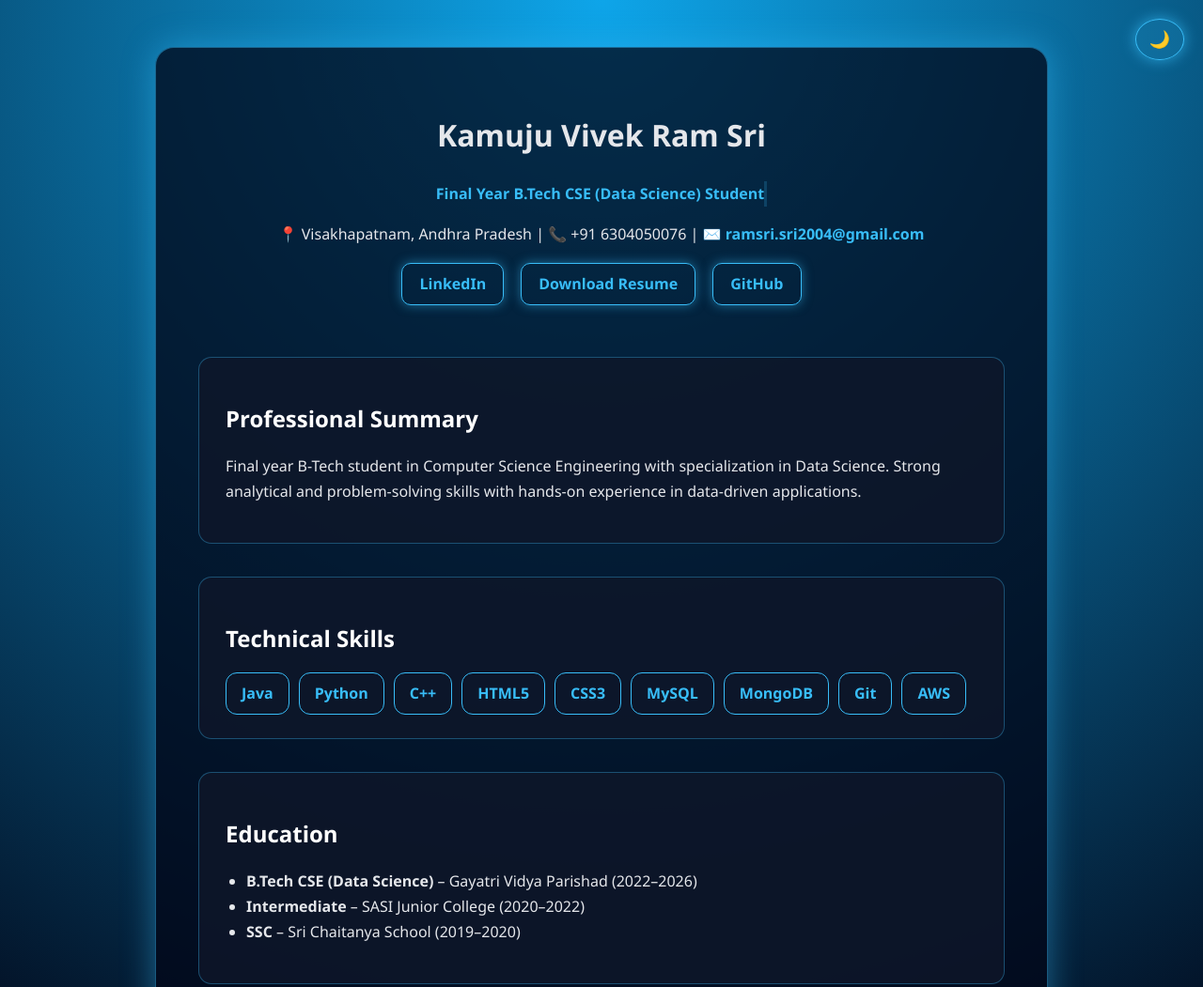
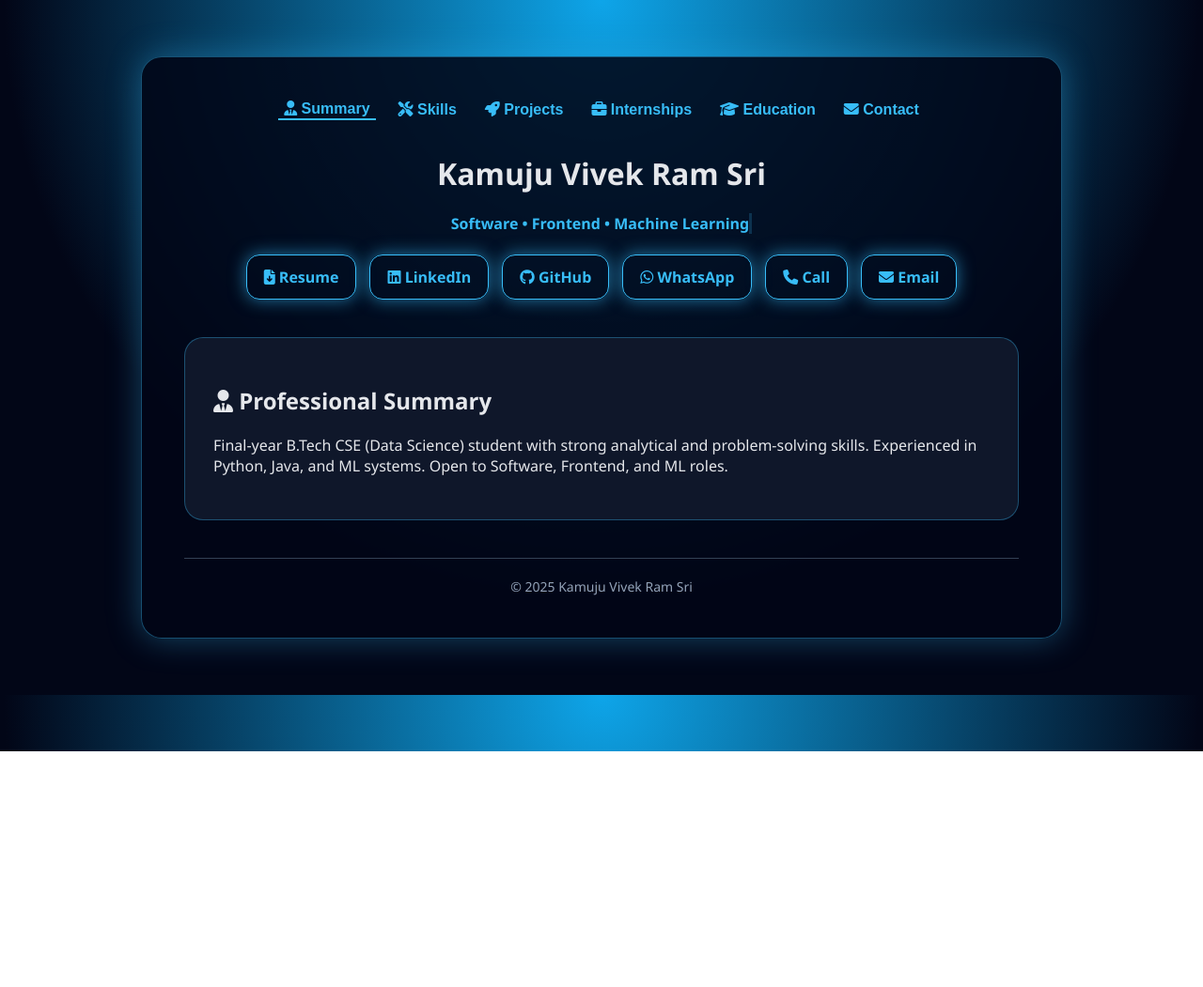
Before and after one commit to ramsri90/portfolio1, a plain HTML site: page index.html in a window 1280 px wide. Shown: the top 1051 px of the page at 94% size. After the commit the page ends 800 px from the top, so only its background shows below. Drawn offline with Linux system fonts and the light colour scheme.

Commit message:
Enhance index.html with new sections and styles
Added meta description and updated styles for better visual consistency. Enhanced sections for summary, skills, projects, internships, education, and contact information.

```diff
--- a/index.html
+++ b/index.html
@@ -4,295 +4,304 @@
 <meta charset="UTF-8" />
 <meta name="viewport" content="width=device-width, initial-scale=1.0" />
 <title>Kamuju Vivek Ram Sri | Portfolio</title>
+<meta name="description" content="Animated portfolio for Software, Frontend and ML roles." />
+
+<!-- Font Awesome -->
+<link rel="stylesheet" href="https://cdnjs.cloudflare.com/ajax/libs/font-awesome/6.5.0/css/all.min.css"/>
 
 <style>
-    :root {
-      --primary: #2563eb;
-      --accent: #38bdf8;
+:root{
+  --primary:#38bdf8;
+  --bg:#020617;
+  --card:#0f172a;
+  --text:#e5e7eb;
+}
+*{box-sizing:border-box}
+html{scroll-behavior:smooth}
+
+body{
+  margin:0;
+  font-family:"Segoe UI",Roboto,Arial,sans-serif;
+  background:radial-gradient(circle at top,#0ea5e9,var(--bg) 65%);
+  color:var(--text);
 }
 
-    * { box-sizing: border-box; }
-
-    body {
-      font-family: "Segoe UI", Roboto, Arial, sans-serif;
-      margin: 0;
-      min-height: 100vh;
-      background: radial-gradient(circle at top, #0ea5e9, #020617 60%);
-      color: #e5e7eb;
-      line-height: 1.7;
-      overflow-x: hidden;
-      transition: background 0.4s ease, color 0.4s ease;
+/* Container */
+.container{
+  max-width:980px;
+  margin:60px auto;
+  padding:45px;
+  background:rgba(2,6,23,.88);
+  border-radius:22px;
+  border:1px solid rgba(56,189,248,.4);
+  box-shadow:0 0 35px rgba(56,189,248,.35);
 }
 
-    body.light {
-      background: linear-gradient(135deg, #e0f2fe, #ffffff);
-      color: #020617;
+/* Navigation */
+nav{
+  display:flex;
+  justify-content:center;
+  gap:18px;
+  margin-bottom:35px;
+  flex-wrap:wrap;
+}
+nav button{
+  background:none;
+  border:none;
+  color:var(--primary);
+  font-weight:600;
+  font-size:16px;
+  cursor:pointer;
+}
+nav button.active{
+  border-bottom:2px solid var(--primary);
 }
 
-    .container {
-      max-width: 950px;
-      margin: 50px auto;
-      background: rgba(2, 6, 23, 0.75);
-      padding: 45px;
-      border-radius: 20px;
-      box-shadow: 0 0 35px rgba(56, 189, 248, 0.45);
-      border: 1px solid rgba(56, 189, 248, 0.45);
-      animation: containerFade 1.2s ease;
+/* Header */
+header{
+  text-align:center;
+  margin-bottom:40px;
+}
+.typing{
+  color:var(--primary);
+  font-weight:600;
+  border-right:3px solid var(--primary);
+  white-space:nowrap;
+  overflow:hidden;
+  width:fit-content;
+  margin:10px auto;
+  animation:typing 4s steps(40),blink .8s infinite;
+}
+@keyframes typing{from{width:0}to{width:100%}}
+@keyframes blink{50%{border-color:transparent}}
+
+/* Hero links */
+.hero-links{
+  margin-top:22px;
+  display:flex;
+  justify-content:center;
+  gap:14px;
+  flex-wrap:wrap;
+}
+.hero-links a{
+  padding:12px 18px;
+  border-radius:14px;
+  border:1px solid var(--primary);
+  color:var(--primary);
+  text-decoration:none;
+  font-weight:600;
+  box-shadow:0 0 18px rgba(56,189,248,.6);
+  transition:.35s;
+}
+.hero-links a:hover{
+  transform:translateY(-6px) scale(1.08);
+  box-shadow:0 0 30px rgba(255,255,255,.95);
+  background:rgba(56,189,248,.15);
 }
 
-    @keyframes containerFade {
-      from { opacity: 0; transform: translateY(25px); }
-      to { opacity: 1; transform: translateY(0); }
+/* ===== Sections ===== */
+.content-section{
+  display:none;
+  padding:30px;
+  background:var(--card);
+  border-radius:20px;
+  border:1px solid rgba(56,189,248,.35);
+  margin-top:25px;
+  cursor:pointer;
 }
 
-    header {
-      text-align: center;
-      padding-bottom: 25px;
-      margin-bottom: 30px;
+/* On section load */
+.content-section.animate{
+  animation:sectionGlow .7s ease;
 }
 
-    a.email-link {
-      color: #38bdf8;
-      text-decoration: none;
-      font-weight: 600;
-      position: relative;
+/* On click animation */
+.content-section.clicked{
+  animation:boxClick .35s ease;
 }
 
-    a.email-link::after {
-      content: "";
-      position: absolute;
-      left: 0;
-      bottom: -2px;
-      width: 0;
-      height: 2px;
-      background: #38bdf8;
-      transition: width 0.3s ease;
+@keyframes sectionGlow{
+  from{
+    opacity:0;
+    transform:translateY(25px) scale(.95);
+  }
+  to{
+    opacity:1;
+    transform:translateY(0) scale(1.02);
+    box-shadow:0 0 35px rgba(255,255,255,.9);
+  }
 }
 
-    a.email-link:hover::after {
-      width: 100%;
+@keyframes boxClick{
+  0%{
+    transform:scale(1);
+    box-shadow:0 0 20px rgba(255,255,255,.6);
+  }
+  50%{
+    transform:scale(1.03);
+    box-shadow:0 0 45px rgba(255,255,255,.95);
+  }
+  100%{
+    transform:scale(1);
+    box-shadow:0 0 25px rgba(255,255,255,.6);
+  }
 }
 
-    .links {
-      margin-top: 15px;
-      display: flex;
-      justify-content: center;
-      gap: 18px;
-      flex-wrap: wrap;
+/* Skills */
+.skills span{
+  padding:8px 16px;
+  border-radius:12px;
+  border:1px solid var(--primary);
+  color:var(--primary);
+  margin:6px;
+  display:inline-block;
 }
 
-    .links a {
-      padding: 8px 18px;
-      border-radius: 10px;
-      border: 1px solid #38bdf8;
-      color: #38bdf8;
-      text-decoration: none;
-      font-weight: 600;
-      display: inline-flex;
-      align-items: center;
-      gap: 8px;
-      box-shadow: 0 0 12px rgba(56,189,248,0.5);
-      transition: transform 0.3s ease, box-shadow 0.3s ease, background 0.3s ease;
-    }
-
-    .links a:hover {
-      transform: translateY(-4px) scale(1.05);
-      box-shadow: 0 0 30px rgba(56,189,248,0.9);
-      background: rgba(56,189,248,0.15);
-    }
-
-    .typing {
-      overflow: hidden;
-      white-space: nowrap;
-      border-right: 3px solid #38bdf8;
-      width: fit-content;
-      margin: 8px auto;
-      animation: typing 4s steps(40, end), blink 0.8s infinite;
-      color: #38bdf8;
-      font-weight: 600;
-    }
-
-    @keyframes typing {
-      from { width: 0 }
-      to { width: 100% }
-    }
-
-    @keyframes blink {
-      50% { border-color: transparent }
-    }
-
-    section {
-      margin-bottom: 35px;
-      background: rgba(15, 23, 42, 0.85);
-      padding: 25px 28px;
-      border-radius: 14px;
-      border: 1px solid rgba(56, 189, 248, 0.35);
-      opacity: 0;
-      transform: translateY(30px);
-      transition: all 0.6s ease;
-    }
-
-    section.show {
-      opacity: 1;
-      transform: translateY(0);
-    }
-
-    section:hover {
-      transform: translateY(-6px) scale(1.015);
-      box-shadow: 0 0 35px rgba(56,189,248,0.8);
-    }
-
-    section h2 {
-      color: #ffffff;
-      margin-bottom: 15px;
-    }
-
-    ul { padding-left: 22px; }
-
-    .skills {
-      display: flex;
-      flex-wrap: wrap;
-      gap: 10px;
-    }
-
-    .skills span {
-      border: 1px solid #38bdf8;
-      padding: 8px 16px;
-      border-radius: 12px;
-      color: #38bdf8;
-      font-weight: 600;
-      transition: transform 0.25s ease, box-shadow 0.25s ease;
-    }
-
-    .skills span:hover {
-      transform: scale(1.1);
-      box-shadow: 0 0 20px rgba(56,189,248,0.8);
-    }
-
-    .footer {
-      text-align: center;
-      font-size: 14px;
-      color: #94a3b8;
-      margin-top: 40px;
-      padding-top: 20px;
-      border-top: 1px solid #e5e7eb;
-    }
-
-    .theme-toggle {
-      position: fixed;
-      top: 20px;
-      right: 20px;
-      background: rgba(56,189,248,0.15);
-      border: 1px solid #38bdf8;
-      color: #38bdf8;
-      padding: 10px 14px;
-      border-radius: 50%;
-      cursor: pointer;
-      font-size: 18px;
-      box-shadow: 0 0 15px rgba(56,189,248,0.7);
-      transition: transform 0.3s ease;
-    }
-
-    .theme-toggle:hover {
-      transform: rotate(20deg) scale(1.1);
+/* Footer */
+.footer{
+  text-align:center;
+  font-size:14px;
+  color:#94a3b8;
+  margin-top:40px;
+  padding-top:20px;
+  border-top:1px solid #334155;
 }
 </style>
 </head>
 
 <body>
-<button class="theme-toggle" onclick="toggleTheme()">🌙</button>
 
 <div class="container">
+
+<nav>
+  <button class="active" onclick="showSection('summary',this)">
+    <i class="fa-solid fa-user-tie"></i> Summary
+  </button>
+  <button onclick="showSection('skills',this)">
+    <i class="fa-solid fa-screwdriver-wrench"></i> Skills
+  </button>
+  <button onclick="showSection('projects',this)">
+    <i class="fa-solid fa-rocket"></i> Projects
+  </button>
+  <button onclick="showSection('internships',this)">
+    <i class="fa-solid fa-briefcase"></i> Internships
+  </button>
+  <button onclick="showSection('education',this)">
+    <i class="fa-solid fa-graduation-cap"></i> Education
+  </button>
+  <button onclick="showSection('contact',this)">
+    <i class="fa-solid fa-envelope"></i> Contact
+  </button>
+</nav>
+
 <header>
   <h1>Kamuju Vivek Ram Sri</h1>
-  <p class="typing">Final Year B.Tech CSE (Data Science) Student</p>
-  <p>
-    📍 Visakhapatnam, Andhra Pradesh |
-    📞 +91 6304050076 |
-    ✉️ <a class="email-link" href="mailto:ramsri.sri2004@gmail.com">ramsri.sri2004@gmail.com</a>
-  </p>
+  <p class="typing">Software • Frontend • Machine Learning</p>
 
-  <div class="links">
-    <a href="https://www.linkedin.com/in/kamuju-vivek-ram-sri-209180253/" target="_blank">LinkedIn</a>
-    <a href="Kamuju-VivekRamSri-Resume.pdf" download>Download Resume</a>
-    <a href="https://github.com/ramsri90" target="_blank">GitHub</a>
+  <div class="hero-links">
+    <a href="./Kamuju-VivekRamSri-Resume.pdf.pdf" download>
+      <i class="fa-solid fa-file-arrow-down"></i> Resume
+    </a>
+    <a href="https://www.linkedin.com/in/kamujuvivekramsri" target="_blank">
+      <i class="fa-brands fa-linkedin"></i> LinkedIn
+    </a>
+    <a href="https://github.com/ramsri90" target="_blank">
+      <i class="fa-brands fa-github"></i> GitHub
+    </a>
+    <a href="https://wa.me/916304050076" target="_blank">
+      <i class="fa-brands fa-whatsapp"></i> WhatsApp
+    </a>
+    <a href="tel:+916304050076">
+      <i class="fa-solid fa-phone"></i> Call
+    </a>
+    <a href="https://mail.google.com/mail/?view=cm&fs=1&to=ramsri.sri2004@gmail.com" target="_blank">
+      <i class="fa-solid fa-envelope"></i> Email
+    </a>
   </div>
 </header>
 
-<section>
-  <h2>Professional Summary</h2>
-  <p>Final year B-Tech student in Computer Science Engineering with specialization in Data Science. Strong analytical and problem-solving skills with hands-on experience in data-driven applications.</p>
+<section id="summary" class="content-section" style="display:block">
+  <h2><i class="fa-solid fa-user-tie"></i> Professional Summary</h2>
+  <p>
+    Final-year B.Tech CSE (Data Science) student with strong analytical and problem-solving skills.
+    Experienced in Python, Java, and ML systems. Open to Software, Frontend, and ML roles.
+  </p>
 </section>
 
-<section>
-  <h2>Technical Skills</h2>
+<section id="skills" class="content-section">
+  <h2><i class="fa-solid fa-screwdriver-wrench"></i> Technical Skills</h2>
   <div class="skills">
-    <span>Java</span><span>Python</span><span>C++</span><span>HTML5</span>
-    <span>CSS3</span><span>MySQL</span><span>MongoDB</span><span>Git</span><span>AWS</span>
+    <span>Python</span><span>Java</span><span>C++</span><span>SQL</span>
+    <span>HTML5</span><span>CSS3</span><span>TensorFlow</span>
+    <span>Scikit-Learn</span><span>AWS</span><span>MongoDB</span>
   </div>
 </section>
 
-<section>
-  <h2>Education</h2>
+<section id="projects" class="content-section">
+  <h2><i class="fa-solid fa-rocket"></i> Projects</h2>
+  <p><strong>Machine Learning Model for Demographic Prediction</strong><br>
+     Age & gender prediction using TensorFlow, OpenCV, and ML pipelines.</p>
+  <p><strong>Pneumonia X-ray Detection (AWS)</strong><br>
+     ResNet18-based deep learning system deployed using AWS SageMaker.</p>
+</section>
+
+<section id="internships" class="content-section">
+  <h2><i class="fa-solid fa-briefcase"></i> Internship Experience</h2>
+  <p><strong>Research Intern – Vishnuspire</strong><br>
+     Market segmentation analysis and reporting.</p>
+  <p><strong>ML Intern – Google AIML Virtual Internship</strong><br>
+     Hands-on ML workflows and evaluation.</p>
+</section>
+
+<section id="education" class="content-section">
+  <h2><i class="fa-solid fa-graduation-cap"></i> Education</h2>
   <ul>
-    <li><strong>B.Tech CSE (Data Science)</strong> – Gayatri Vidya Parishad (2022–2026)</li>
-    <li><strong>Intermediate</strong> – SASI Junior College (2020–2022)</li>
-    <li><strong>SSC</strong> – Sri Chaitanya School (2019–2020)</li>
+    <li>B.Tech CSE (Data Science) – Gayatri Vidya Parishad (2022–2026)</li>
+    <li>Intermediate – SASI Junior College</li>
+    <li>SSC – Sri Chaitanya School</li>
   </ul>
 </section>
 
-<section>
-  <h2>Projects</h2>
-  <ul>
-    <li><strong>Predicting Gender and Age using ML</strong> – Python, TensorFlow, OpenCV</li>
-  </ul>
+<section id="contact" class="content-section">
+  <h2><i class="fa-solid fa-envelope"></i> Contact</h2>
+  <p><i class="fa-solid fa-phone"></i> +91 6304050076</p>
+  <p>
+    <i class="fa-solid fa-envelope-open"></i>
+    <a href="https://mail.google.com/mail/?view=cm&fs=1&to=ramsri.sri2004@gmail.com"
+       target="_blank"
+       style="color:#38bdf8;text-decoration:none;font-weight:600;">
+      ramsri.sri2004@gmail.com
+    </a>
+  </p>
 </section>
 
-<section>
-  <h2>Internship Experience</h2>
-  <ul>
-    <li><strong>Research Intern</strong> – Vishnuspire (May–June 2024)</li>
-    <li><strong>ML Intern</strong> – Google AIML Virtual Internship</li>
-  </ul>
-</section>
-
-<section>
-  <h2>Certifications</h2>
-  <ul>
-    <li>Python Programming – DATA PRO Solutions</li>
-    <li>CCNA – Cisco</li>
-    <li>Java Programming – edX</li>
-    <li>OOP with Java – Coursera</li>
-  </ul>
-</section>
-
-<section>
-  <h2>Achievements & Activities</h2>
-  <ul>
-    <li>Participated in Smart India Hackathon – 2024</li>
-  </ul>
-</section>
-
-<div class="footer">
-  © 2025 Kamuju Vivek Ram Sri | Static Resume Webpage
-</div>
+<div class="footer">© 2025 Kamuju Vivek Ram Sri</div>
 </div>
 
 <script>
-const sections = document.querySelectorAll('section');
-const observer = new IntersectionObserver(entries => {
-  entries.forEach(entry => {
-    if (entry.isIntersecting) entry.target.classList.add('show');
+function showSection(id,btn){
+  document.querySelectorAll('.content-section').forEach(sec=>{
+    sec.style.display='none';
+    sec.classList.remove('animate','clicked');
   });
-}, { threshold: 0.15 });
 
-sections.forEach(section => observer.observe(section));
+  const active=document.getElementById(id);
+  active.style.display='block';
+  void active.offsetWidth;
+  active.classList.add('animate');
 
-function toggleTheme() {
-  document.body.classList.toggle('light');
-  document.querySelector('.theme-toggle').textContent =
-    document.body.classList.contains('light') ? '🌞' : '🌙';
+  document.querySelectorAll('nav button').forEach(b=>b.classList.remove('active'));
+  btn.classList.add('active');
 }
+
+/* Click animation on section */
+document.addEventListener('click',e=>{
+  const box = e.target.closest('.content-section');
+  if(!box) return;
+  box.classList.remove('clicked');
+  void box.offsetWidth;   // restart animation
+  box.classList.add('clicked');
+});
 </script>
 
 </body>
```
Lines whose indentation alone changed are shown as unchanged.
